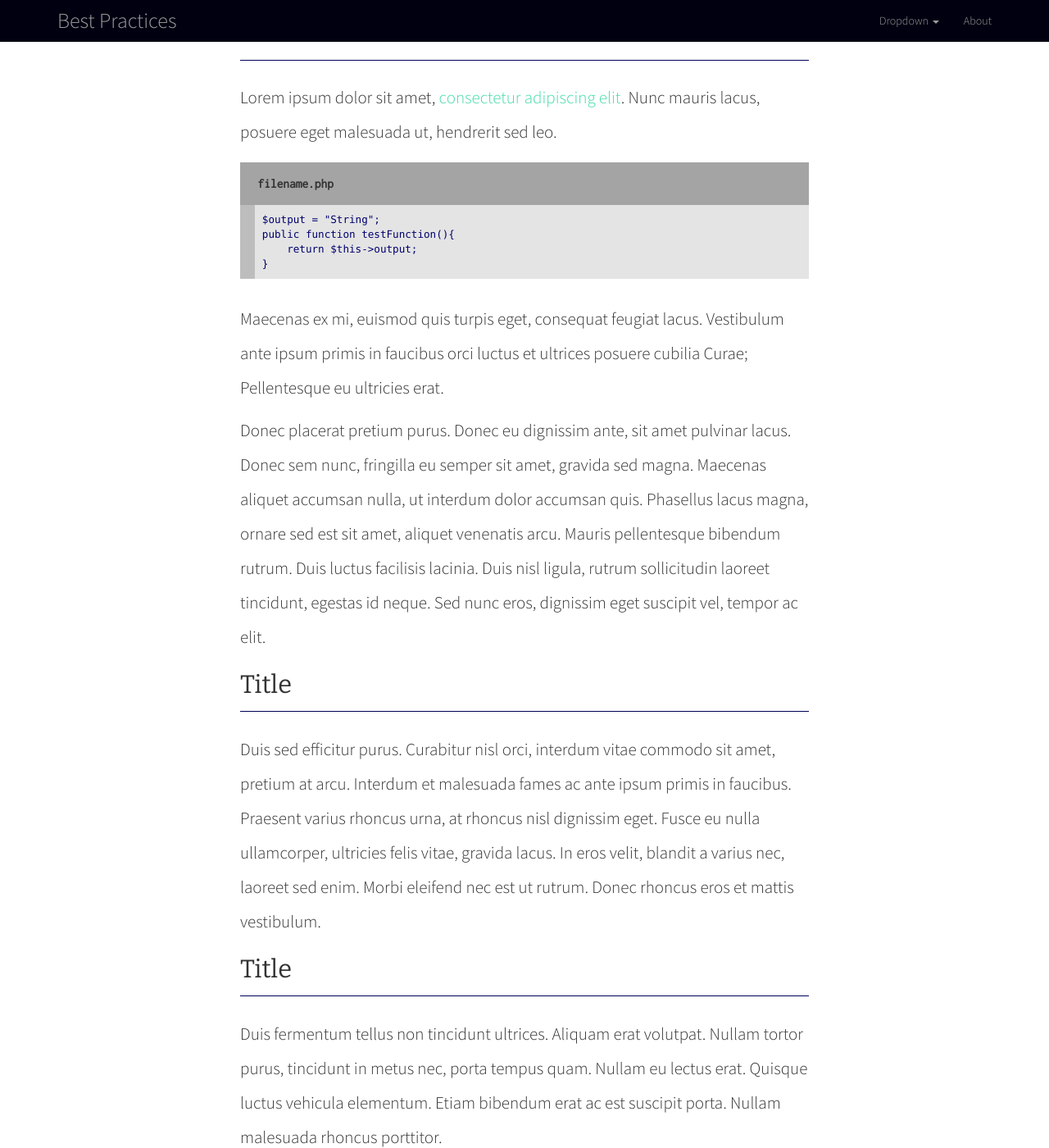
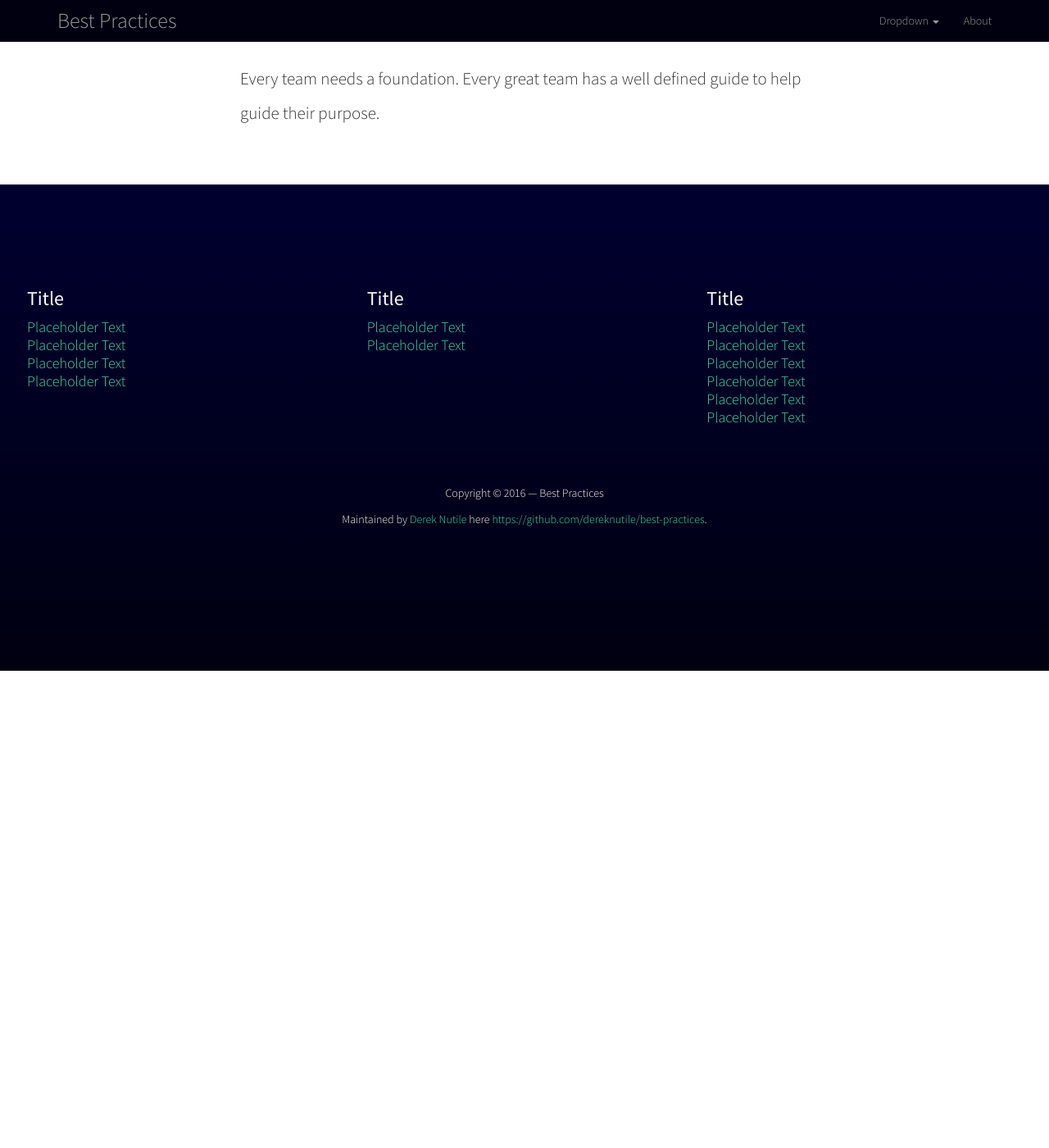
Before and after one commit to wdbp/wdbp.github.io, a Jekyll site: the page built from index.html, in a window 1280 px wide and 1400 px high, scrolled down 794 px. Shown: the whole window at 82% size. Built offline with Jekyll 4.4.1, drawn with Linux system fonts in a browser that asks for light colours; nearby versions of some CDN libraries; library files that are not in the unit come from our copies; after the commit the page ends 1612 px from its top, so only the background shows below that; some of the changed text lies outside the part shown.

Commit message:
Renames the hero section home.  Refines the copy on the new home page.  Points the index to the new home page.

```diff
--- a/_includes/sections/hero.html
+++ /dev/null
@@ -1,30 +0,0 @@
-
-<section id="overview">
-    <div id="overview-banner">
-
-        <div class="container container-narrow">
-            <div class="row">
-
-                <h2>Title</h2>
-                <p>Lorem ipsum dolor sit amet, <a href="#">consectetur adipiscing elit</a>. Nunc mauris lacus, posuere eget malesuada ut, hendrerit sed leo.</p>
-                <div class="pre-title">filename.php</div>
-{% highlight php %}
-$output = "String";
-public function testFunction(){
-    return $this->output;
-}
-{% endhighlight %}
-                <p>Maecenas ex mi, euismod quis turpis eget, consequat feugiat lacus. Vestibulum ante ipsum primis in faucibus orci luctus et ultrices posuere cubilia Curae; Pellentesque eu ultricies erat.</p>
-                <p>Donec placerat pretium purus. Donec eu dignissim ante, sit amet pulvinar lacus. Donec sem nunc, fringilla eu semper sit amet, gravida sed magna. Maecenas aliquet accumsan nulla, ut interdum dolor accumsan quis. Phasellus lacus magna, ornare sed est sit amet, aliquet venenatis arcu. Mauris pellentesque bibendum rutrum. Duis luctus facilisis lacinia. Duis nisl ligula, rutrum sollicitudin laoreet tincidunt, egestas id neque. Sed nunc eros, dignissim eget suscipit vel, tempor ac elit.</p>
-
-                <h2>Title</h2>
-                <p>Duis sed efficitur purus. Curabitur nisl orci, interdum vitae commodo sit amet, pretium at arcu. Interdum et malesuada fames ac ante ipsum primis in faucibus. Praesent varius rhoncus urna, at rhoncus nisl dignissim eget. Fusce eu nulla ullamcorper, ultricies felis vitae, gravida lacus. In eros velit, blandit a varius nec, laoreet sed enim. Morbi eleifend nec est ut rutrum. Donec rhoncus eros et mattis vestibulum.</p>
-
-                <h2>Title</h2>
-                <p>Duis fermentum tellus non tincidunt ultrices. Aliquam erat volutpat. Nullam tortor purus, tincidunt in metus nec, porta tempus quam. Nullam eu lectus erat. Quisque luctus vehicula elementum. Etiam bibendum erat ac est suscipit porta. Nullam malesuada rhoncus porttitor.</p>
-
-            </div><!-- /.row -->
-        </div><!-- /.container -->
-
-    </div><!-- /#overview-banner -->
-</section><!-- /#overview -->
--- /dev/null
+++ b/_includes/sections/home.html
@@ -0,0 +1,14 @@
+
+<section id="home">
+    <div id="home-banner">
+
+        <div class="container container-narrow">
+            <div class="row">
+
+                <p>Every team needs a foundation.  Every great team has a well defined guide to help guide their purpose.</p>
+
+            </div><!-- /.row -->
+        </div><!-- /.container -->
+
+    </div><!-- /#home-banner -->
+</section><!-- /#home -->
--- a/index.html
+++ b/index.html
@@ -2,13 +2,13 @@
 layout: default
 title: "Home"
 navbar: "home"
-header: "Home Page"
+header: "Web Development Best Practices"
 ---
 
 
 <div id="sections">
 
     {% include sections/toc.html %}
-    {% include sections/hero.html %}
+    {% include sections/home.html %}
 
 </div>
```
